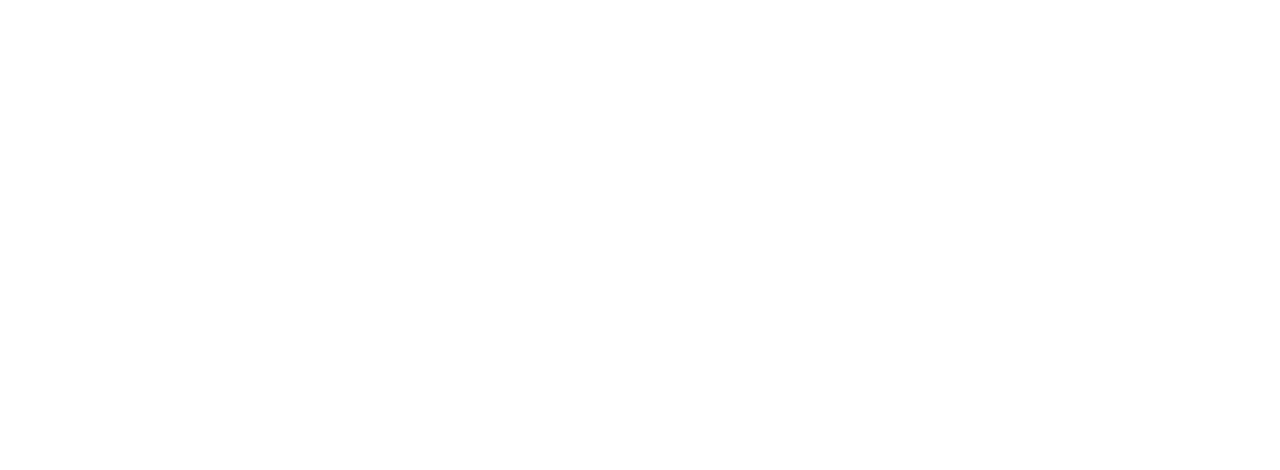
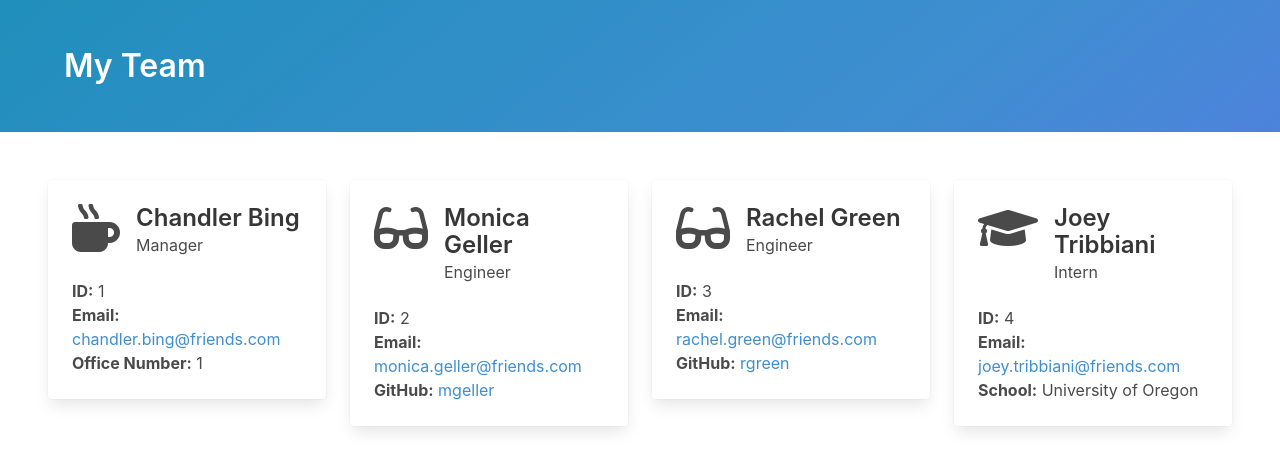
Before and after one commit to calliebn/team_profile_generator, a website: page src/index.html in a window 1280 px wide. Drawn offline with nearby package versions, Linux system fonts and the light colour scheme.

Commit message:
Created html template. Created Employee classes

```diff
--- a/src/index.html
+++ b/src/index.html
@@ -1,12 +1,125 @@
 <!DOCTYPE html>
 <html lang="en">
+
 <head>
     <meta charset="UTF-8">
-    <meta http-equiv="X-UA-Compatible" content="IE=edge">
     <meta name="viewport" content="width=device-width, initial-scale=1.0">
-    <title>Team Profile</title>
+    <meta http-equiv="X-UA-Compatible" content="ie=edge">
+    <title>My Team Profile</title>
+    <link rel="stylesheet" href="https://cdnjs.cloudflare.com/ajax/libs/font-awesome/5.11.2/css/all.min.css">
+    <link rel="stylesheet" href="https://cdnjs.cloudflare.com/ajax/libs/bulma/0.9.1/css/bulma.min.css" />
 </head>
+
 <body>
+    <section class="hero is-info is-bold">
+        <div class="hero-body">
+            <div class="container">
+                <h1 class="title">My Team</h1>
+            </div>
+        </div>
+    </section>
+    <main class="m-6">
+        <div class="columns is-flex is-flex-wrap-wrap is-flex-direction-row is-justify-content-center">
 
+            <div class="column is-one-quarter-desktop">
+                <div class="card">
+                    <div class="card-content">
+                        <div class="media">
+                            <div class="media-left">
+                                <i class="fas fa-mug-hot fa-3x"></i>
+                            </div>
+                            <div class="media-content">
+                                <p class="title is-4">Chandler Bing</p>
+                                <p class="subtitle is-6">Manager</p>
+                            </div>
+                        </div>
+
+                        <div class="content">
+                            <p><span class="has-text-weight-bold">ID:</span> 1<br />
+                                <span class="has-text-weight-bold">Email:</span> <a href="mailto:chandler.bing@friends.com"
+                                    class="has-text-info">chandler.bing@friends.com</a><br />
+                                <span class="has-text-weight-bold">Office Number:</span> 1
+                            </p>
+                        </div>
+                    </div>
+                </div>
+            </div>
+            <div class="column is-one-quarter-desktop">
+                <div class="card">
+                    <div class="card-content">
+                        <div class="media">
+                            <div class="media-left">
+                                <i class="fas fa-glasses fa-3x"></i>
+                            </div>
+                            <div class="media-content">
+                                <p class="title is-4">Monica Geller</p>
+                                <p class="subtitle is-6">Engineer</p>
+                            </div>
+                        </div>
+
+                        <div class="content">
+                            <p><span class="has-text-weight-bold">ID:</span> 2<br />
+                                <span class="has-text-weight-bold">Email:</span> <a
+                                    href="mailto:monicageller@friends.com"
+                                    class="has-text-info">monica.geller@friends.com</a><br />
+                                <span class="has-text-weight-bold">GitHub:</span> <a
+                                    href="https://github.com/mgellar" target="_blank"
+                                    class="has-text-info">mgeller</a>
+                            </p>
+                        </div>
+                    </div>
+                </div>
+            </div>
+            <div class="column is-one-quarter-desktop">
+                <div class="card">
+                    <div class="card-content">
+                        <div class="media">
+                            <div class="media-left">
+                                <i class="fas fa-glasses fa-3x"></i>
+                            </div>
+                            <div class="media-content">
+                                <p class="title is-4">Rachel Green</p>
+                                <p class="subtitle is-6">Engineer</p>
+                            </div>
+                        </div>
+
+                        <div class="content">
+                            <p><span class="has-text-weight-bold">ID:</span> 3<br />
+                                <span class="has-text-weight-bold">Email:</span> <a href="mailto:rachel.green@friends.com"
+                                    class="has-text-info">rachel.green@friends.com</a><br />
+                                <span class="has-text-weight-bold">GitHub:</span> <a
+                                    href="https://github.com/rgreen" target="_blank"
+                                    class="has-text-info">rgreen</a>
+                            </p>
+                        </div>
+                    </div>
+                </div>
+            </div>
+            <div class="column is-one-quarter-desktop">
+                <div class="card">
+                    <div class="card-content">
+                        <div class="media">
+                            <div class="media-left">
+                                <i class="fas fa-graduation-cap fa-3x"></i>
+                            </div>
+                            <div class="media-content">
+                                <p class="title is-4">Joey Tribbiani</p>
+                                <p class="subtitle is-6">Intern</p>
+                            </div>
+                        </div>
+
+                        <div class="content">
+                            <p><span class="has-text-weight-bold">ID:</span> 4<br />
+                                <span class="has-text-weight-bold">Email:</span> <a href="mailto:joey.tribbiani@friends.com"
+                                    class="has-text-info">joey.tribbiani@friends.com</a><br />
+                                <span class="has-text-weight-bold">School:</span> University of Oregon
+                            </p>
+                        </div>
+                    </div>
+                </div>
+            </div>
+        </div>
+    </main>
 </body>
+
 </html>
```
Also changed, not shown: lib/employee.js (added, +32 -0 lines), lib/engineer.js (added, +18 -0 lines), lib/intern.js (added, +18 -0 lines), lib/manager.js (added, +18 -0 lines).
